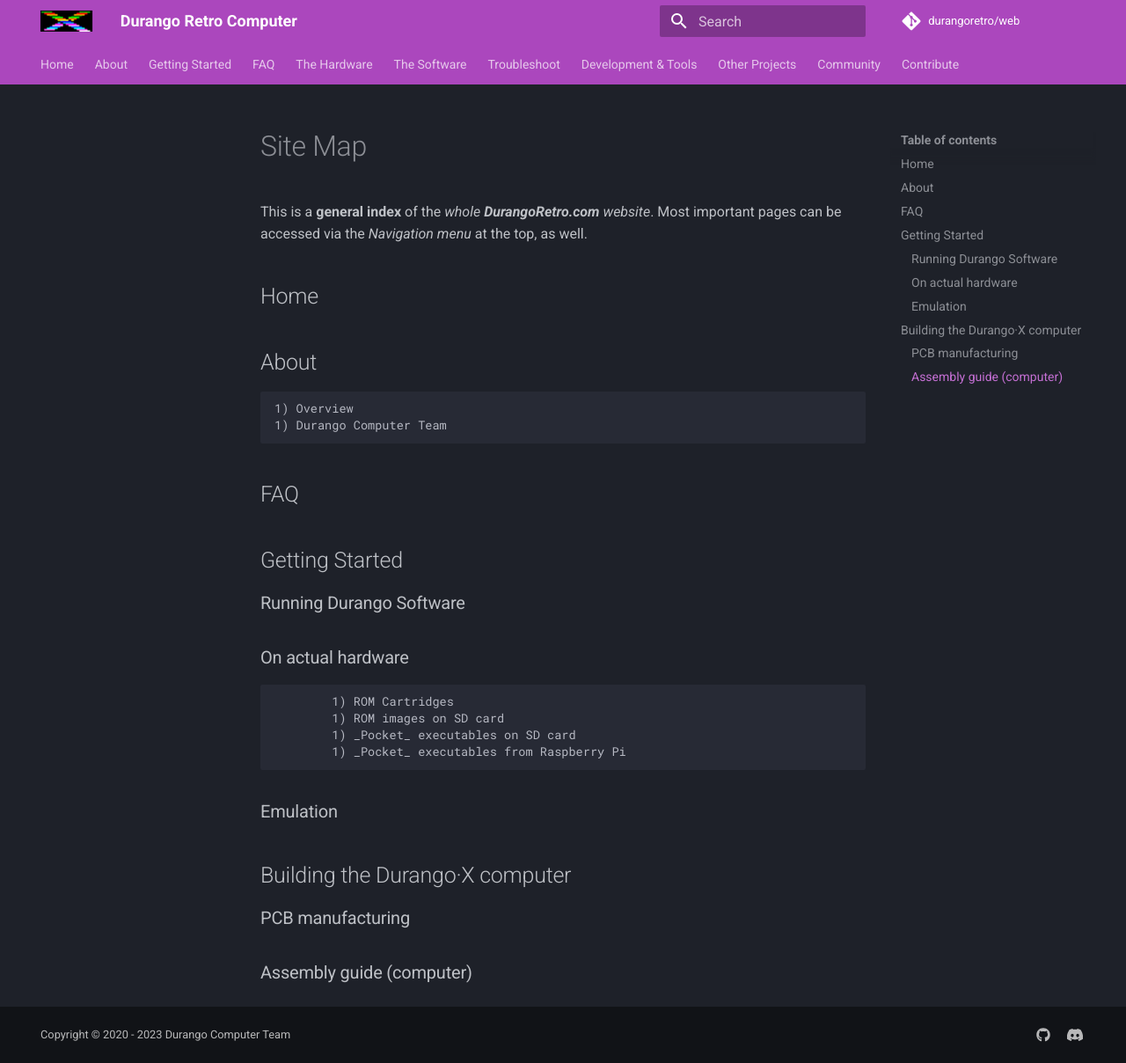
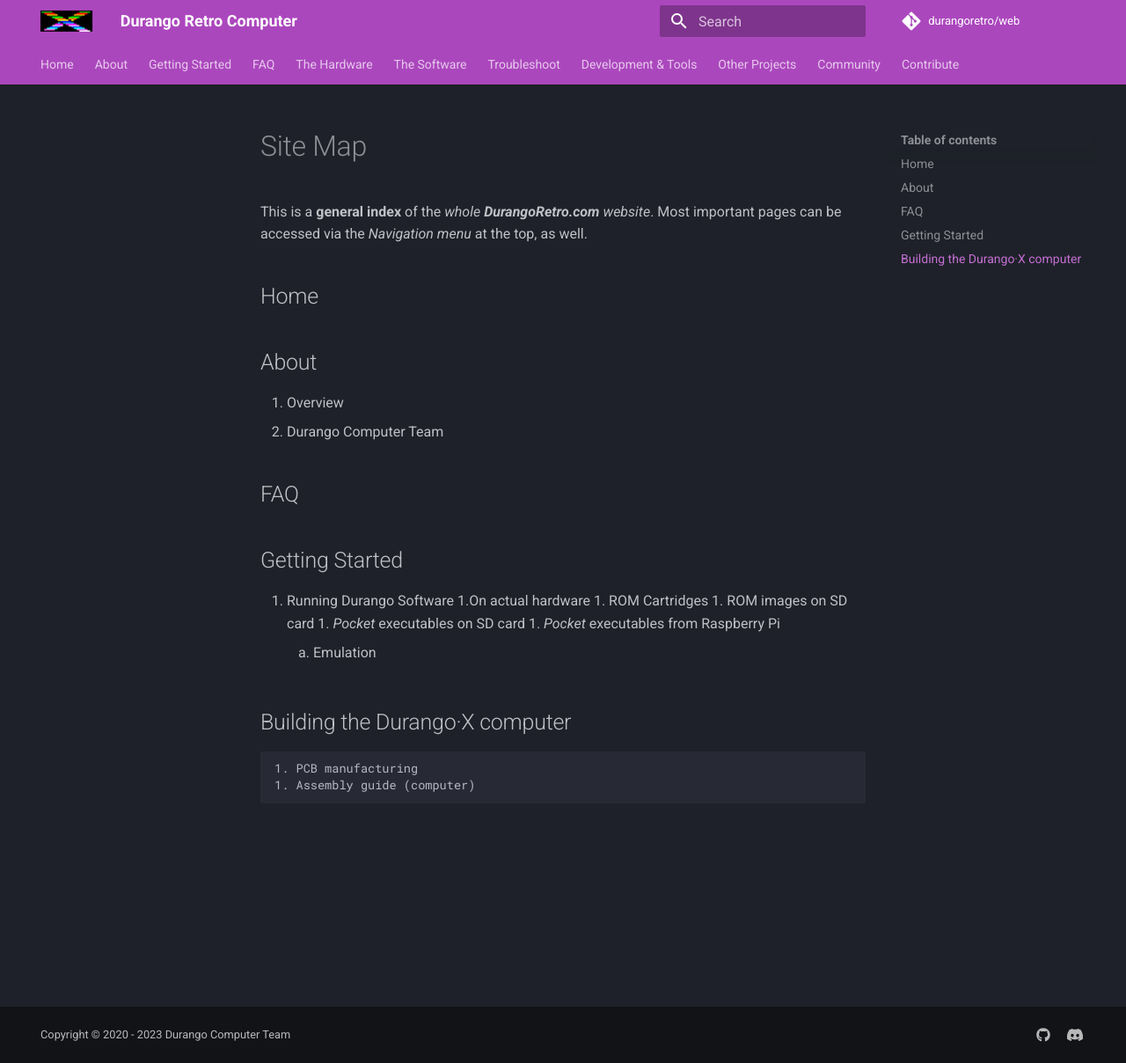
Before and after one commit to durangoretro/web, an MkDocs documentation site: the page built from docs/sitemap.md, in a window 1280 px wide and 1208 px high. Shown: the whole window at 88% size. Built offline with MkDocs 1.6.1 and Material for MkDocs 9.7.7, drawn with Linux system fonts in a browser that asks for light colours; comment, search, counter and statistics services are not loaded.

Commit message:
Update sitemap.md

```diff
--- a/docs/sitemap.md
+++ b/docs/sitemap.md
@@ -6,26 +6,22 @@
 
 ## About
 
-	1) Overview
-	1) Durango Computer Team
+1. Overview
+1. Durango Computer Team
 
 ## FAQ
 
 ## Getting Started
 
-### Running Durango Software
-
-### On actual hardware
-
-			1) ROM Cartridges
-   			1) ROM images on SD card
-	  		1) _Pocket_ executables on SD card
-	 		1) _Pocket_ executables from Raspberry Pi
-
-### Emulation
+1. Running Durango Software
+	1.On actual hardware
+		1. ROM Cartridges
+		1. ROM images on SD card
+		1. _Pocket_ executables on SD card
+		1. _Pocket_ executables from Raspberry Pi
+	1. Emulation
 
 ## Building the Durango·X computer
 
-### PCB manufacturing
-
-### Assembly guide (computer)
+	1. PCB manufacturing
+	1. Assembly guide (computer)
```
